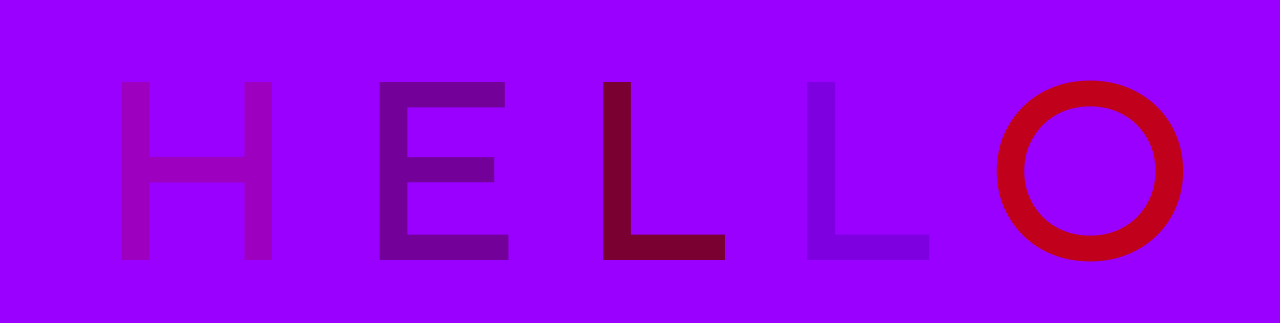
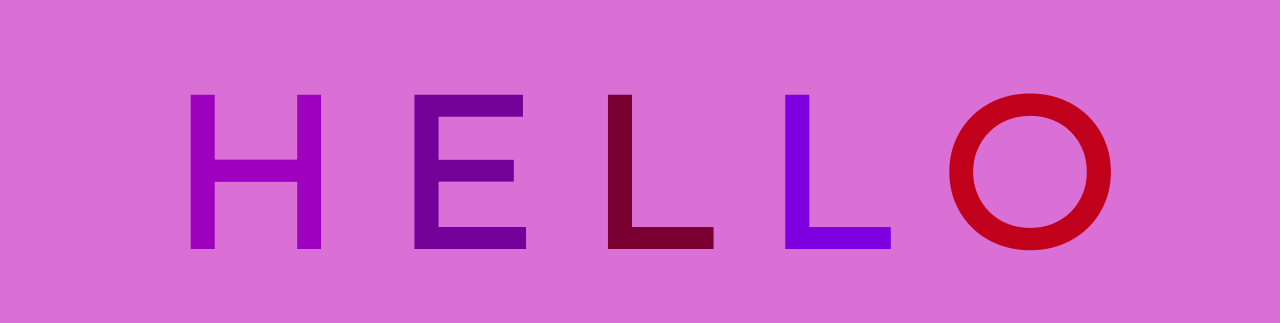
Before and after one commit to JSongDerulo/AnimatedTextGitDemo, a plain HTML site: page index.html in a window 1280 px wide. Shown: the part 234-557 px from the top of the page. Drawn offline with Linux system fonts and the light colour scheme.

Commit message:
someone else did this

```diff
--- a/app.css
+++ b/app.css
@@ -3,11 +3,11 @@ body {
     justify-content: center;
     align-items: center;
     height: 100vh;
-    background-color: rgb(153, 0, 255);
+    background-color: orchid;
 }
 
 h1 {
-    font-size: 15rem;
+    font-size: 13rem;
     font-family: Montserrat;
 }
 
```
